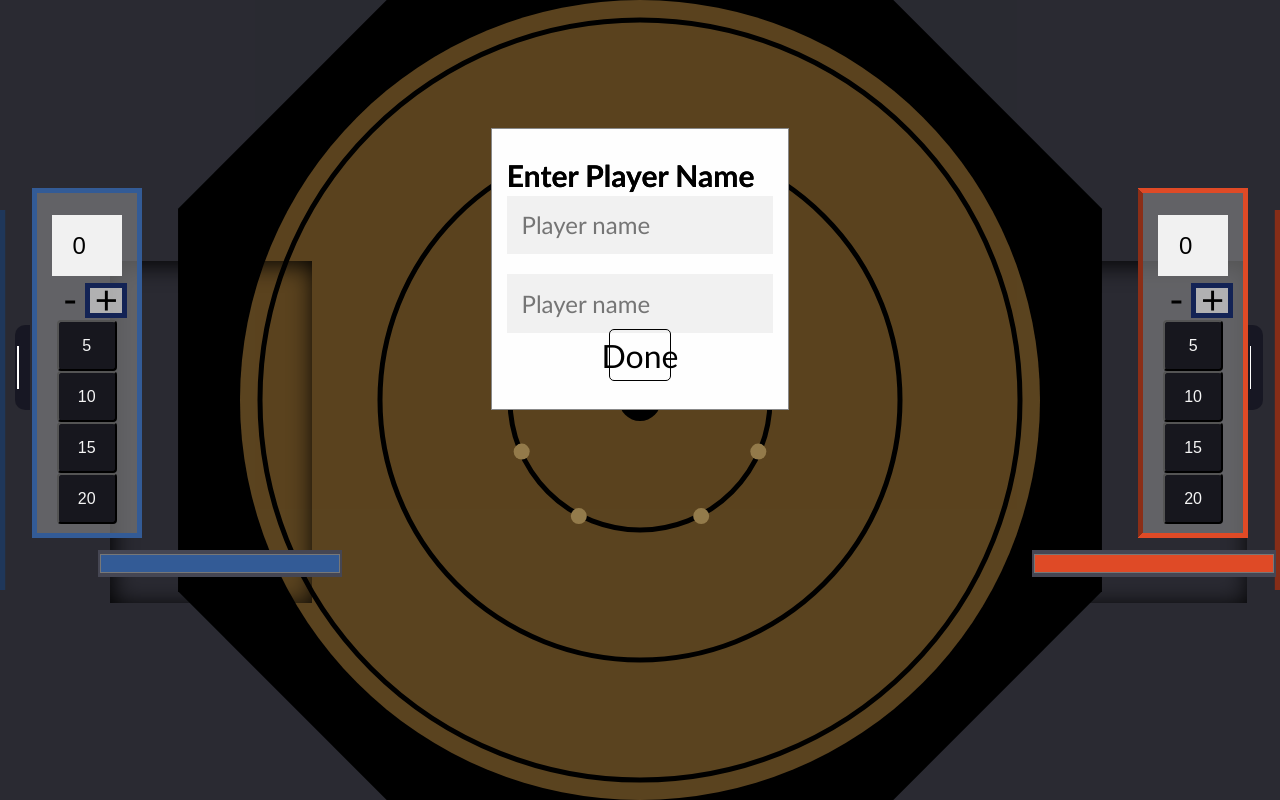
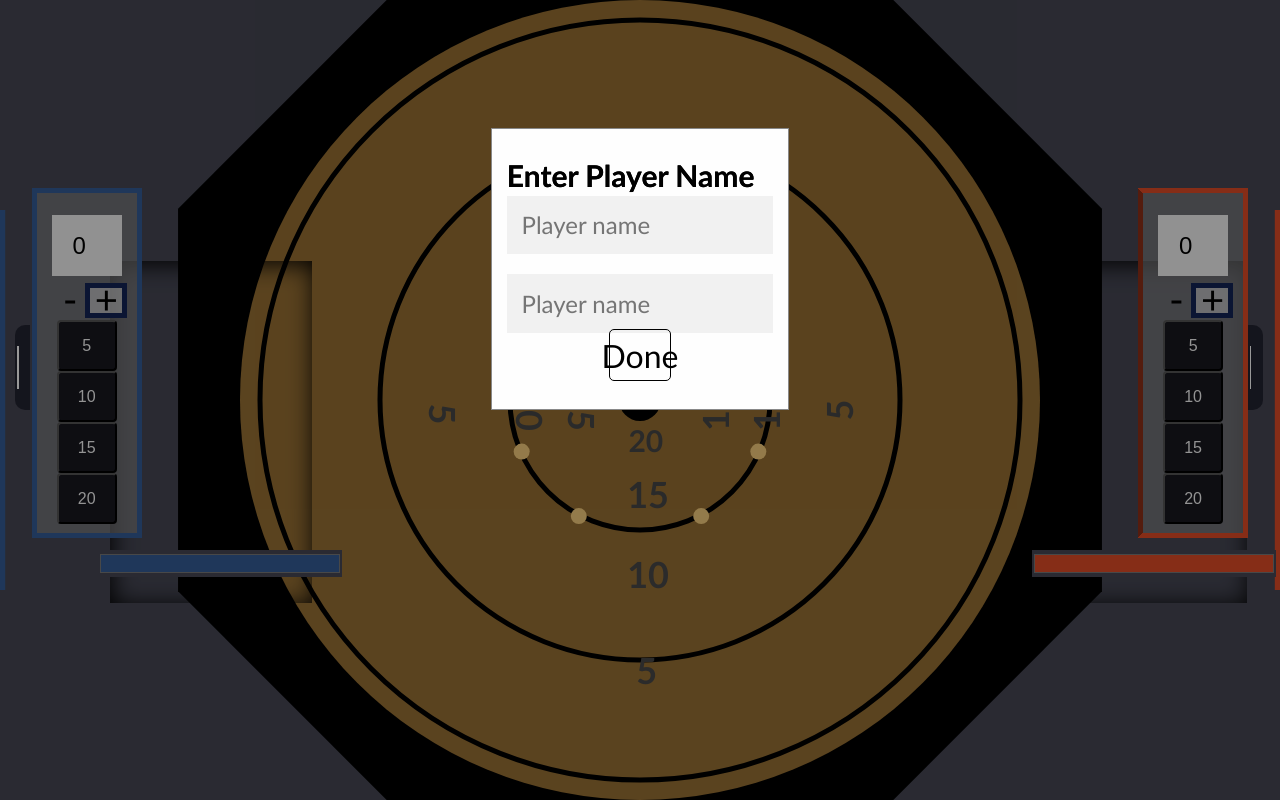
Before and after one commit to BenjiDalton/crokinole-game, an Angular app: page / in a window 1280 px wide. Built offline with nearby package versions, Linux system fonts and the light colour scheme.

Commit message:
added point values to board

```diff
--- a/src/app/app.component.scss
+++ b/src/app/app.component.scss
@@ -23,6 +23,7 @@
 		background-color: rgb(0, 0, 0);
 		background-color: rgba(0, 0, 0, 0.4);
 		font-size: 42;
+		z-index: 999;
 		.content {
 			position: relative;
 			display: flex;
--- a/src/app/services/physics.service.ts
+++ b/src/app/services/physics.service.ts
@@ -190,36 +190,36 @@ export class PhysicsService {
 				};
 
 				activeCollisions = [];
-				setTimeout(() => {
-					// for ( let collision of activeCollisions ) {
-					// 	console.log("collision: ", collision)
-					// }
-					// console.log("active collisions: ", activeCollisions)
-					// let scoreCollision = activeCollisions[activeCollisions.length - 1];
-					// console.log('score collision', scoreCollision)
-					// scoreCollision
-					// Process the collected active collisions and determine the score
-					// for ( const pairs of activeCollisions ) {
-					// 	for ( let i = 0, j = activeCollisions.length; i < j; ++i ) {
+				// setTimeout(() => {
+				// 	// for ( let collision of activeCollisions ) {
+				// 	// 	console.log("collision: ", collision)
+				// 	// }
+				// 	// console.log("active collisions: ", activeCollisions)
+				// 	// let scoreCollision = activeCollisions[activeCollisions.length - 1];
+				// 	// console.log('score collision', scoreCollision)
+				// 	// scoreCollision
+				// 	// Process the collected active collisions and determine the score
+				// 	// for ( const pairs of activeCollisions ) {
+				// 	// 	for ( let i = 0, j = activeCollisions.length; i < j; ++i ) {
 
-					// 	}
-					// 	console.log(pairs)
+				// 	// 	}
+				// 	// 	console.log(pairs)
 
-					//   for (let [playerID, score] of Object.entries(scores)) {
-					// 	for (let [circle, points] of Object.entries({ 'outerCircle': 5, 'middleCircle': 10, 'innerCircle': 15, 'boardCenter': 20 })) {
-					// 	  if ( pairs.bodyA.label.includes(circle) && pair.bodyB.label.includes(playerID) ) {
-					// 		// Increase the player's score accordingly
-					// 		scores[playerID] += points;
-					// 		console.log(pair.bodyB.label, ' in ', circle, ' for ', points, ' points ');
-					// 		console.log('Player', playerID, 'score:', scores[playerID]);
-					// 	  }
-					// 	}
-					//   }
-					// }
-					// this.determineScore();
-					this._playerTurnOver.next(true);
-				}, 5000);
-
+				// 	//   for (let [playerID, score] of Object.entries(scores)) {
+				// 	// 	for (let [circle, points] of Object.entries({ 'outerCircle': 5, 'middleCircle': 10, 'innerCircle': 15, 'boardCenter': 20 })) {
+				// 	// 	  if ( pairs.bodyA.label.includes(circle) && pair.bodyB.label.includes(playerID) ) {
+				// 	// 		// Increase the player's score accordingly
+				// 	// 		scores[playerID] += points;
+				// 	// 		console.log(pair.bodyB.label, ' in ', circle, ' for ', points, ' points ');
+				// 	// 		console.log('Player', playerID, 'score:', scores[playerID]);
+				// 	// 	  }
+				// 	// 	}
+				// 	//   }
+				// 	// }
+				// 	// this.determineScore();
+				//
+				// }, 5000);
+				this._playerTurnOver.next(true);
 			}
 		});
 		Events.on(this.engine, 'collisionStart', event => {
--- a/src/app/world/world.component.html
+++ b/src/app/world/world.component.html
@@ -38,4 +38,25 @@
 		<button class="points-button" (click)="updateScore('p2Score', 20)">20</button>
 	</div>
 </div>
+
+<p class="board-label" style="left: 49.2%; top: 11.75%; transform: rotate(180deg);">5</p>  <!-- top -->
+<p class="board-label" style="left: 64.8%; top: 44%; transform: rotate(270deg);">5</p>  <!-- right -->
+<p class="board-label" style="left: 49.7%; top: 76.5%;">5</p> <!-- bottom -->
+<p class="board-label" style="left: 33.8%; top: 44.5%; transform: rotate(90deg);">5</p>  <!-- left -->
+
+
+<p class="board-label" style="left: 48.8%; top: 24%; transform: rotate(180deg);">10</p>  <!-- top -->
+<p class="board-label" style="left: 58.2%; top: 44%; transform: rotate(270deg);">10</p>  <!-- right -->
+<p class="board-label" style="left: 49%; top: 64.5%;">10</p> <!-- bottom -->
+<p class="board-label" style="left: 39.8%; top: 44%; transform: rotate(90deg);">10</p>  <!-- left -->
+
+<p class="board-label" style="left: 48.8%; top: 34%; transform: rotate(180deg);">15</p>  <!-- top -->
+<p class="board-label" style="left: 54.2%; top: 44%; transform: rotate(270deg);">15</p>  <!-- right -->
+<p class="board-label" style="left: 49%; top: 54.5%;">15</p> <!-- bottom -->
+<p class="board-label" style="left: 43.8%; top: 44%; transform: rotate(90deg);">15</p>  <!-- left -->
+
+
+<p class="board-label" style="left: 49.1%; top: 41.5%; font-size: 30px; transform: rotate(180deg);">20</p>  <!-- top -->
+<p class="board-label" style="left: 49.1%; top: 49%; font-size: 30px;">20</p> <!-- bottom -->
+
 <!-- <div class="board-shadow"></div> -->
--- a/src/app/world/world.component.scss
+++ b/src/app/world/world.component.scss
@@ -192,7 +192,6 @@
     }
 
 }
-
 .piece-container-left {
     left: 8.2%;
     .score-counter {
@@ -247,3 +246,12 @@
     box-shadow: 0px 0px 15px 5px #5d5b5b;
     pointer-events: none;
 }
+
+.board-label {
+    position: absolute;
+    font-size: 36px;
+    font-weight: bold;
+    color: rgb(71, 71, 71);
+    pointer-events: none;
+    z-index: 1;
+}
```
